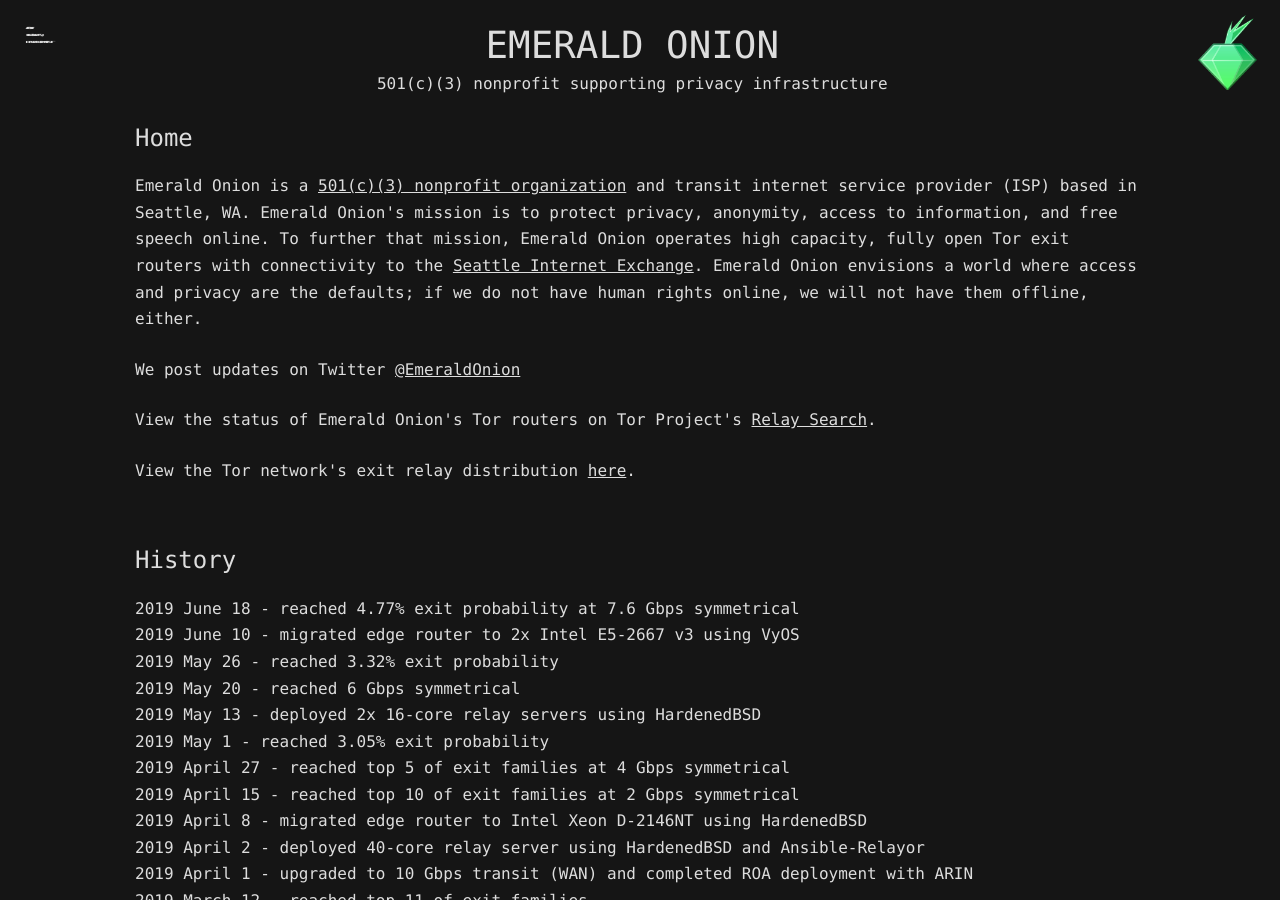
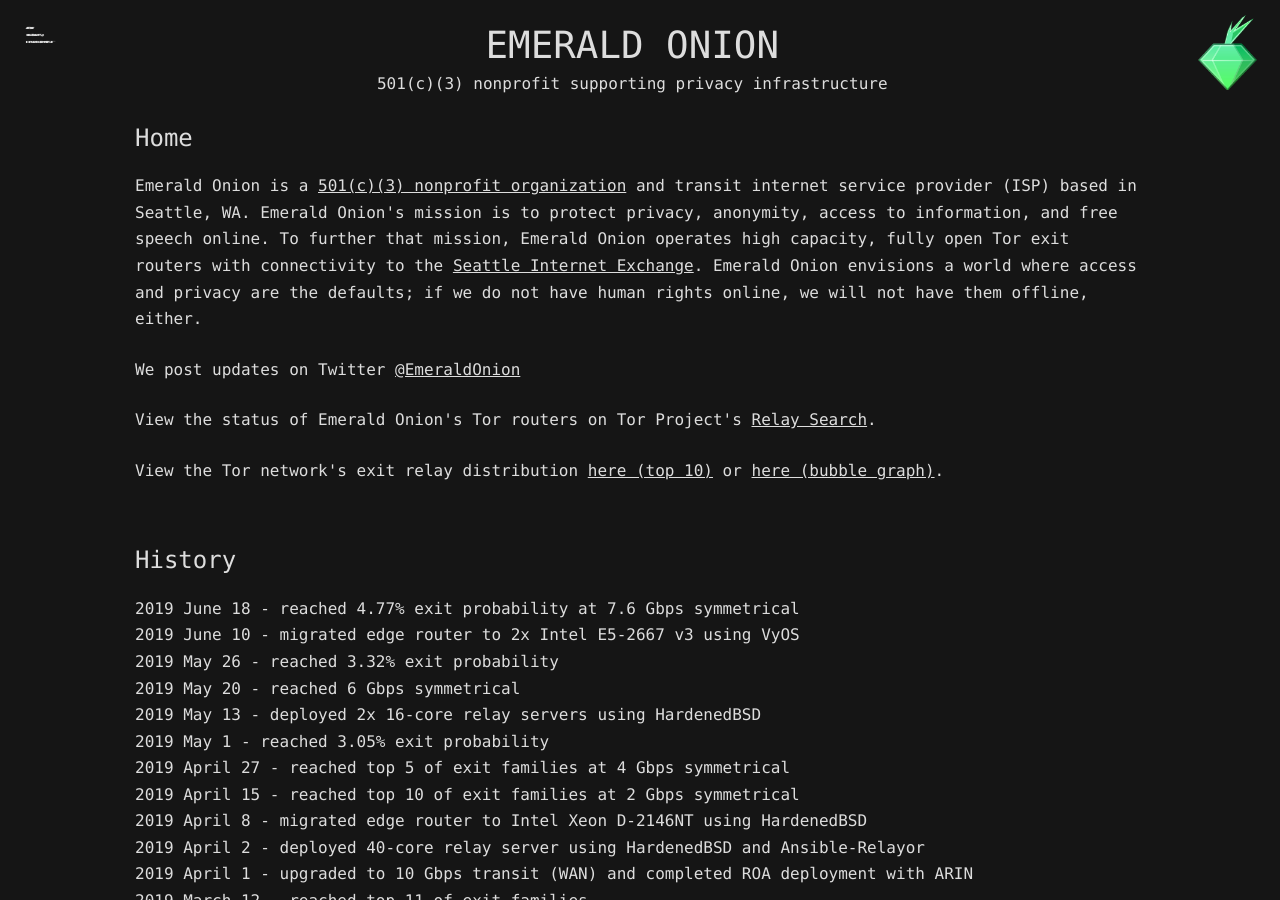
Before and after one commit to emeraldonion/emeraldonion.github.io, a Jekyll site: the page index.html, which Jekyll copies as it is, in a window 1280 px wide and 900 px high. Built offline with Jekyll 4.4.1, drawn with Linux system fonts in a browser that asks for light colours.

Commit message:
added bubble graph link

```diff
--- a/index.html
+++ b/index.html
@@ -33,7 +33,7 @@
 	    <p>Emerald Onion is a <a href="https://www.guidestar.org/profile/82-2009438" target="_blank">501(c)(3) nonprofit organization</a> and transit internet service provider (ISP) based in Seattle, WA. Emerald Onion's mission is to protect privacy, anonymity, access to information, and free speech online. To further that mission, Emerald Onion operates high capacity, fully open Tor exit routers with connectivity to the <a href="https://www.seattleix.net/">Seattle Internet Exchange</a>. Emerald Onion envisions a world where access and privacy are the defaults; if we do not have human rights online, we will not have them offline, either.</p>
 	    <p>We post updates on Twitter <a href="https://twitter.com/emeraldonion" target="_blank">@EmeraldOnion</a>
 	    <p>View the status of Emerald Onion's Tor routers on Tor Project's <a href="https://metrics.torproject.org/rs.html#search/as:396507" target="_blank">Relay Search</a>.</p>
-	    <p>View the Tor network's exit relay distribution <a href="https://metrics.torproject.org/rs.html#aggregate/as/flag:exit" target="_blank">here</a>.</p>
+	    <p>View the Tor network's exit relay distribution <a href="https://metrics.torproject.org/rs.html#aggregate/as/flag:exit" target="_blank">here (top 10)</a> or <a href="https://metrics.torproject.org/bubbles.html#network-family-exits-only" target="_blank">here (bubble graph)</a>.</p>
 	<h1>History</h1>
 	<p>2019 June 18 - reached 4.77% exit probability at 7.6 Gbps symmetrical
 	<br />2019 June 10 - migrated edge router to 2x Intel E5-2667 v3 using VyOS
```
